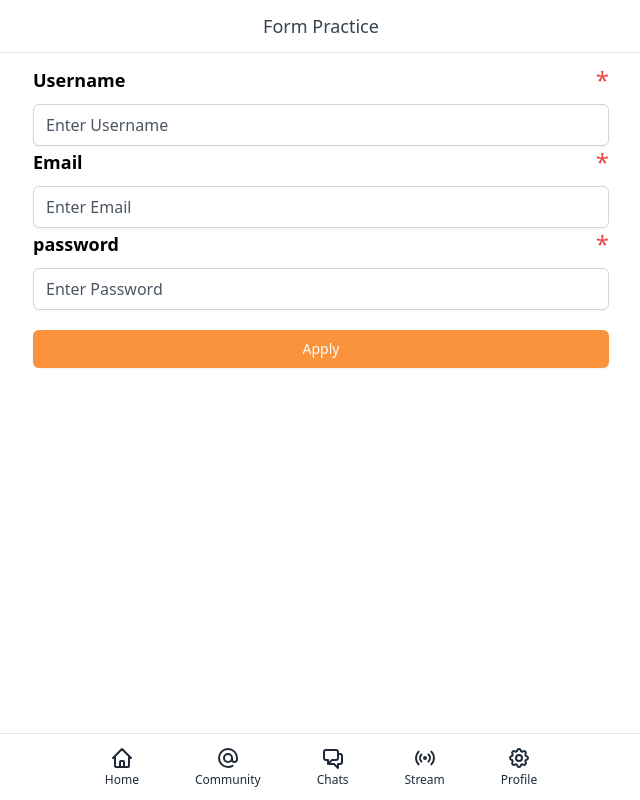
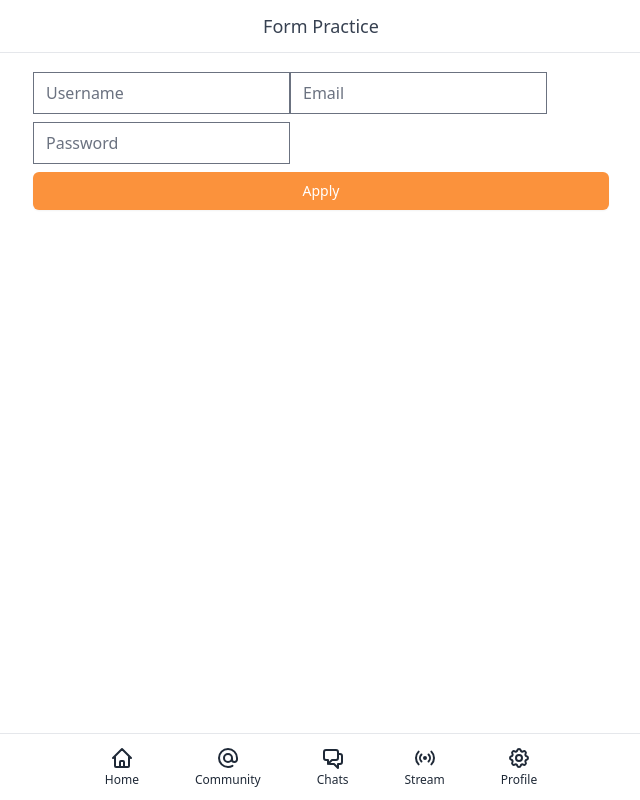
Before and after one commit to cattynip/narrot-market, a Next.js app: page /form in a window 1280 px wide. Shown: the whole page, without its empty margins (319-959 px from the left). Built offline with nearby package versions, Linux system fonts and the light colour scheme.

Commit message:
7.2 The Register Function

```diff
--- a/pages/form.tsx
+++ b/pages/form.tsx
@@ -1,35 +1,23 @@
 import type { NextPage } from 'next';
 import React from 'react';
-import BeautifulForm from '../components/beautifulForm';
+import { useForm } from 'react-hook-form';
+import BeautifulButton from '../components/beautifulButton';
 import Layout from '../components/layout';
 
 const FormPractice: NextPage = () => {
+  const { register } = useForm();
+
   return (
     <Layout title="Form Practice">
       <div className="w-full space-y-2">
-        <BeautifulForm
-          topics={[
-            {
-              title: 'Username',
-              placeholder: 'Enter Username',
-              inputType: 'text',
-              isRequired: true
-            },
-            {
-              title: 'Email',
-              placeholder: 'Enter Email',
-              inputType: 'email',
-              isRequired: true
-            },
-            {
-              title: 'password',
-              placeholder: 'Enter Password',
-              inputType: 'password',
-              isRequired: true
-            }
-          ]}
-          applyText="Apply"
+        <input placeholder="Username" type="text" {...register('username')} />
+        <input placeholder="Email" type="email" {...register('email')} />
+        <input
+          placeholder="Password"
+          type="password"
+          {...register('password')}
         />
+        <BeautifulButton buttonText="Apply" />
       </div>
     </Layout>
   );
```
